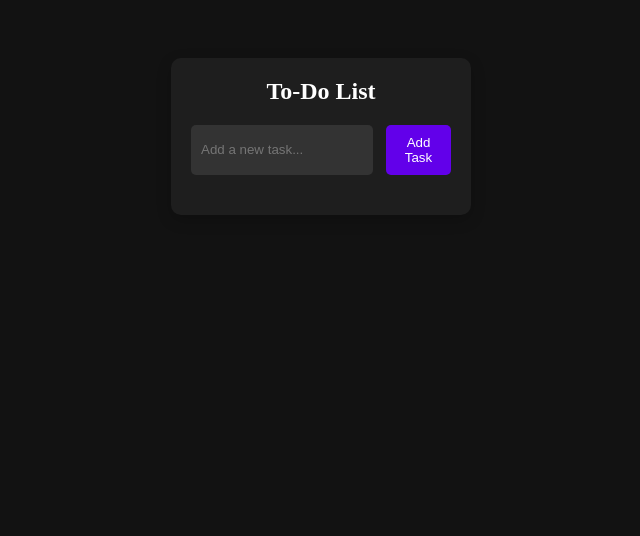
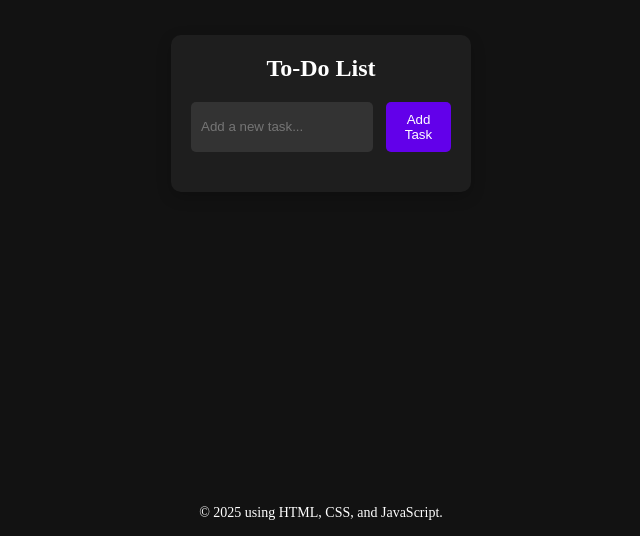
Before and after one commit to Mohitxy0092/To-Do-List, a plain HTML site: page index.html in a window 1280 px wide. Shown: the part 264-800 px from the top of the page, without its empty margins (319-959 px from the left). Drawn offline with Linux system fonts and the light colour scheme.

Commit message:
footer added

```diff
--- a/index.html
+++ b/index.html
@@ -15,6 +15,11 @@
       </div>
       <ul id="todo-list"></ul>
     </div>
+    <footer>
+      <p class="footer-text">
+        &copy; 2025 using HTML, CSS, and JavaScript.
+      </p>
+    </footer>
     <script src="main.js"></script>
   </body>
 </html>
--- a/styles.css
+++ b/styles.css
@@ -5,14 +5,19 @@
   box-sizing: border-box;
 }
 
+html, body {
+  height: 100%;
+  margin: 0;
+  padding: 0;
+}
+
 body {
   font-family: 'Times New Roman', Times, serif;
   background-color: #121212;
   color: #ffffff;
   display: flex;
-  justify-content: center;
-  align-items: center;
-  height: 100vh;
+  flex-direction: column;
+  min-height: 100vh;
 }
 
 .container {
@@ -21,8 +26,8 @@ body {
   border-radius: 10px;
   width: 300px;
   box-shadow: 0 5px 15px rgba(0, 0, 0, 0.2);
+  margin: auto;
 }
-
 h1 {
   text-align: center;
   margin-bottom: 20px;
@@ -92,3 +97,14 @@ li button {
 li button:hover {
   background-color: #b71c1c;
 }
+
+footer {
+  color: white;
+  text-align: center;
+  padding: 15px 0;
+}
+
+.footer-text {
+  margin: 0;
+  font-size: 14px;
+}
```
